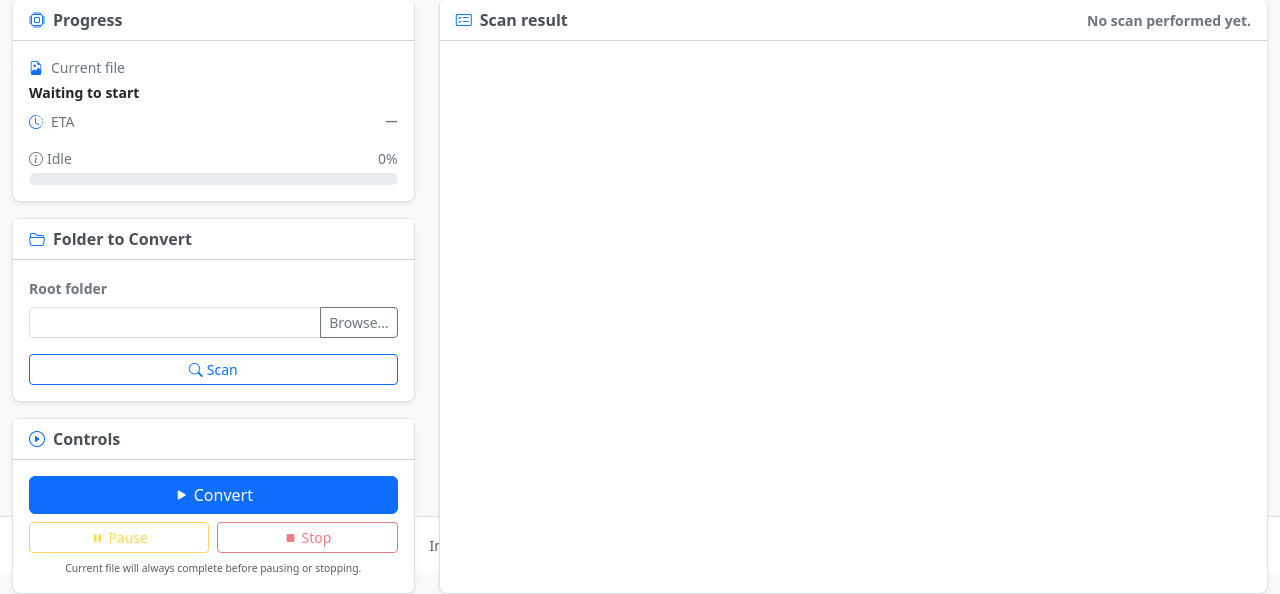
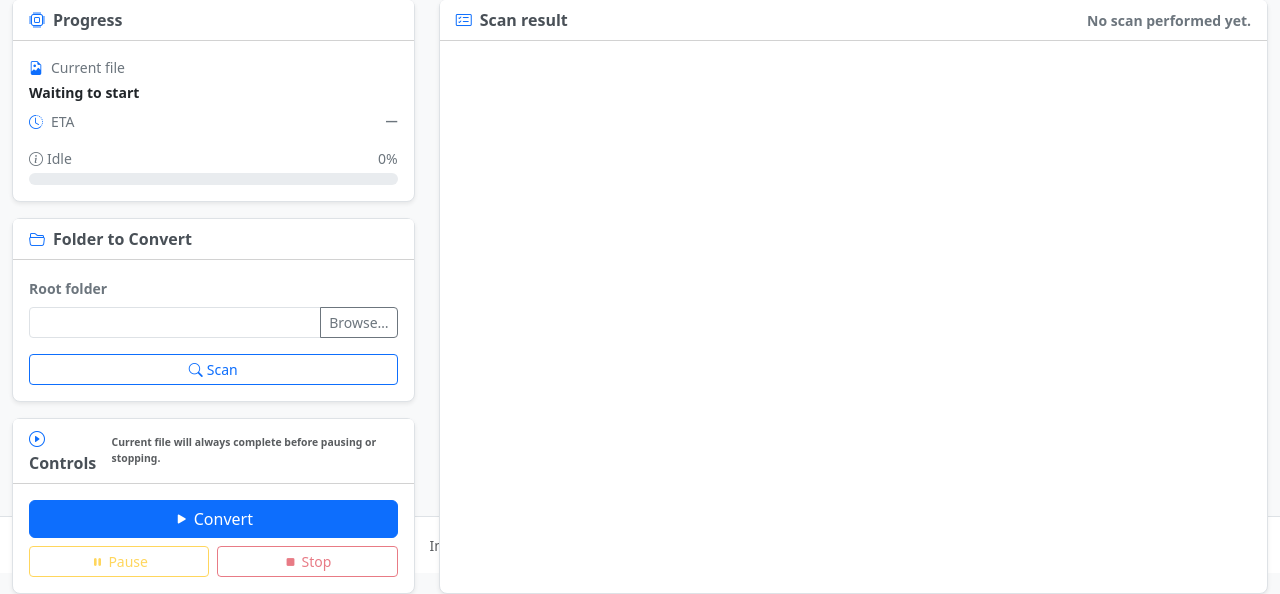
Before and after one commit to scott-dowell/ImageTools, a Flask app: page / in a window 1280 px wide. Shown: the part 227-821 px from the top of the page. Run offline with Flask 3, Linux system fonts and the light colour scheme.

Commit message:
Relocate the control disclaimer text to the Controls card header. Closes #35

```diff
--- a/templates/index.html
+++ b/templates/index.html
@@ -162,6 +162,9 @@
         <div class="card shadow-sm">
           <div class="card-header bg-white d-flex align-items-center justify-content-between">
             <span><i class="bi bi-play-circle me-2 text-primary"></i>Controls</span>
+            <div class="text-muted" style="font-size: 0.65rem;">
+              Current file will always complete before pausing or stopping.
+            </div>
           </div>
           <div class="card-body">
             <div class="d-grid gap-2">
@@ -180,9 +183,6 @@
                   </button>
                 </div>
               </div>
-            </div>
-            <div class="text-center text-muted mt-2" style="font-size: 0.65rem;">
-              Current file will always complete before pausing or stopping.
             </div>
           </div>
         </div>
```
Also changed, not shown: CHANGELOG.md.
